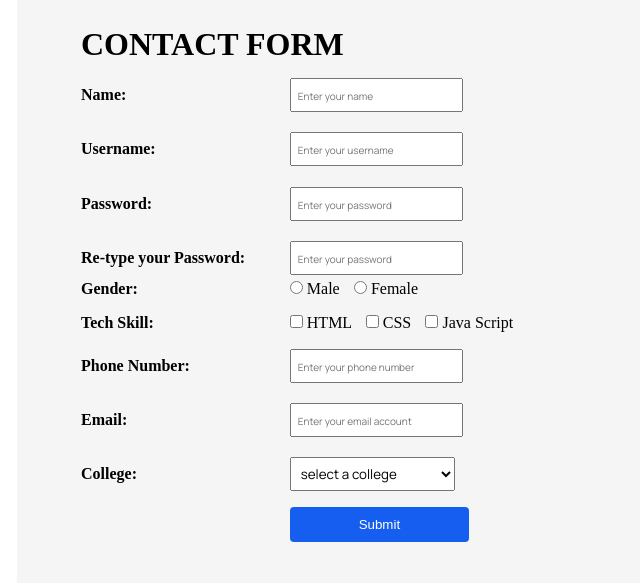
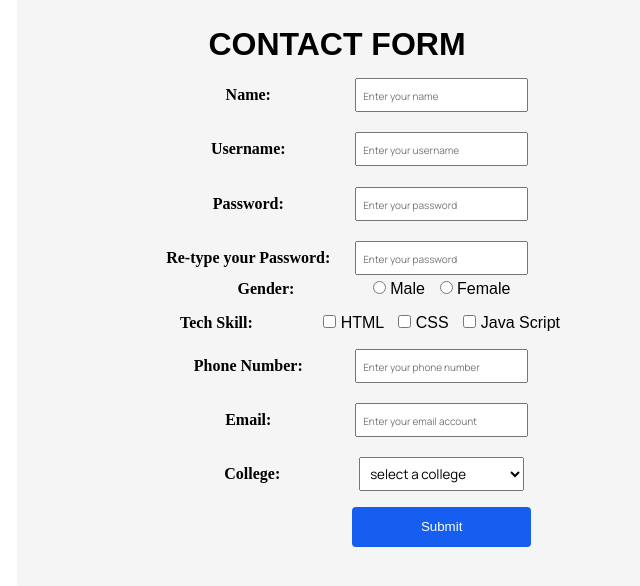
Before and after one commit to adeoyeadeyemi/1st-task, a plain HTML site: page form.html in a window 1280 px wide. Shown: the whole page, without its empty margins (303-943 px from the left). Drawn offline with Linux system fonts and the light colour scheme; a web font is replaced by a local one.

Commit message:
edited styles

```diff
--- a/Styless.css
+++ b/Styless.css
@@ -52,3 +52,60 @@ table {
   margin-left: auto;
   margin-right: auto;
 }
+* {
+  margin: 0;
+  padding: 0;
+  box-sizing: border-box;
+}
+form {
+  padding: 2% 5%;
+  margin: 0 auto;
+  width: 50%;
+  background-color: whitesmoke;
+}
+button {
+  border: none;
+  width: 35%;
+  padding: 2%;
+  background-color: #155eef;
+  color: #ffffff;
+  border-radius: 4px;
+}
+label {
+  display: inline-block;
+  width: 40%;
+  font-family: "Halant", serif;
+  /* font-size: 32px; */
+  font-weight: 600;
+  /* letter-spacing: 0em; */
+  /* line-height: 24px; */
+}
+input {
+  margin-bottom: 5px;
+  padding: 6px;
+  font-family: "Manrope", sans-serif;
+  font-weight: 400;
+}
+/* h1{text-align: center;} */
+div {
+  margin-bottom: 3%;
+}
+::placeholder {
+  font-size: 10px;
+}
+h1 {
+  margin-bottom: 3%;
+}
+.checkbox {
+  margin-left: 2%;
+}
+.checkbox1 {
+  margin-left: 2%;
+}
+.radio {
+  margin-left: 2%;
+}
+select{width:  165px;
+    padding: 6px;
+    font-family: "Manrope", sans-serif;
+    font-weight: 400;}
--- a/form.html
+++ b/form.html
@@ -17,7 +17,7 @@
       rel="stylesheet"
     />
     <title>Contact form</title>
-    <link rel="stylesheet" href="styles.css" />
+    <link rel="stylesheet" href="Styless.css" />
   </head>
   <body>
     <form action="">
```
